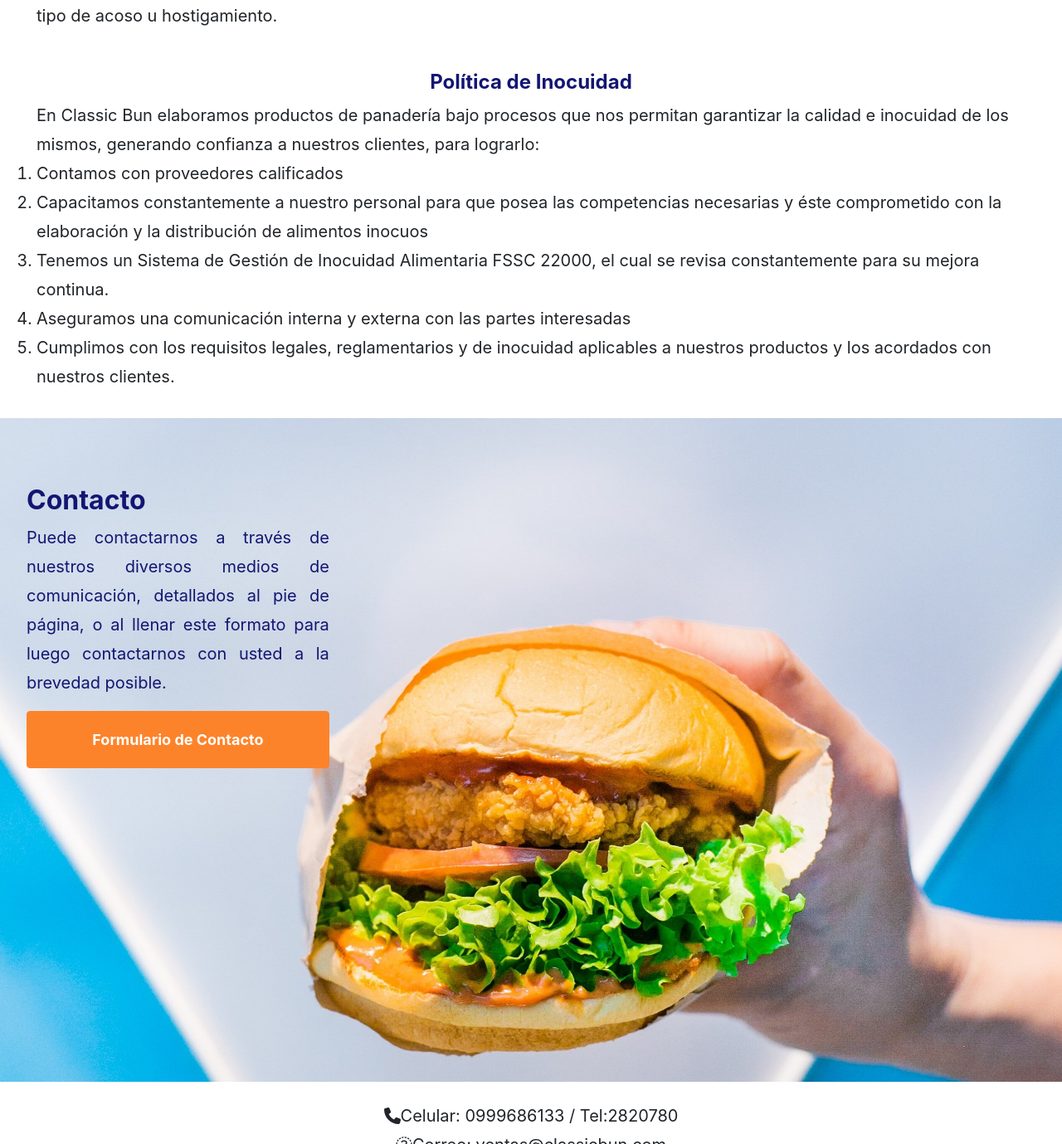
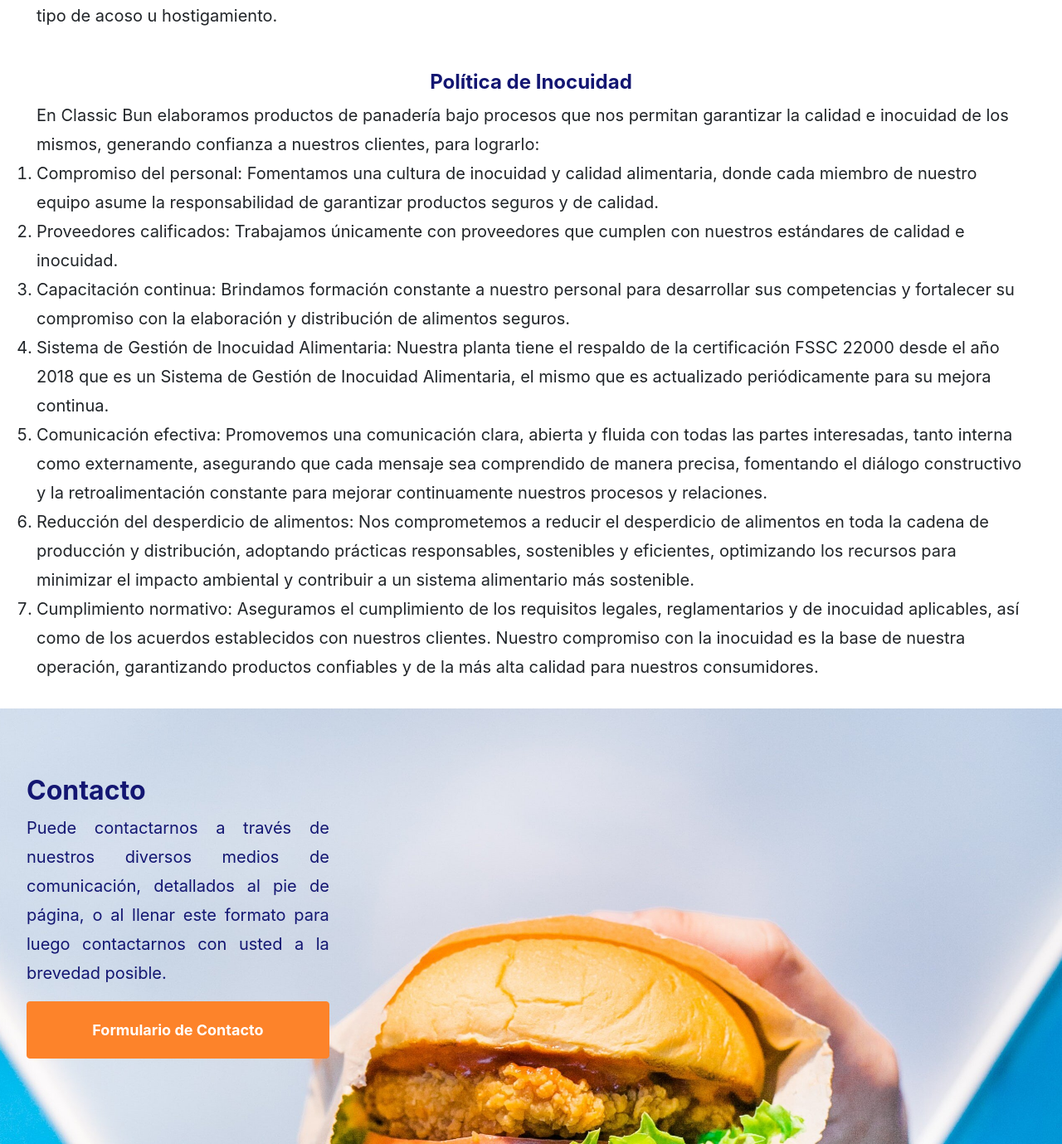
Before and after one commit to mluzuriagam/ClassicBun, a Flask app: page / in a window 1280 px wide. Shown: the part 5121-6500 px from the top of the page at 83% size. Run offline with Flask 2, Linux system fonts and the light colour scheme; some libraries are stand-ins or nearby versions.

Commit message:
Update index.html

```diff
--- a/templates/index.html
+++ b/templates/index.html
@@ -404,7 +404,7 @@
         </div>
         <div class="collapse" id="ethics">
             <div class="card card-body" style="text-align:justify">
-                <p>El presente código tiene como objetivo reafirmar las acciones y decisiones basadas en nuestros valores corporativos aplicando una conducta integra, respetuosa, honesta y diligente en todas las áreas de la empresa permitiendo una conservación y control adecuado de los distintos niveles de gestión. Para Classic Bun el cumplimiento de las leyes, reglamentos y normas aplicables en todas las operaciones de la organización es estrictamente indispensable incluyendo, pero no limitándose a las leyes naciones anti-corrupción, anti-sobornos, lavado de activos y financiación del terrorismo. Realizamos de manera íntegra y correcta la información contable y financiera; y tratamos los datos personales e información privilegiada y confidencial de nuestros clientes y empleados con ética y responsabilidad, sin divulgar a personal no autorizado.</p>
+                <p>El presente código tiene como objetivo reafirmar las acciones y decisiones basadas en nuestros valores corporativos aplicando una conducta integra, respetuosa, honesta y diligente en todas las áreas de la empresa permitiendo una conservación y control adecuado de los distintos niveles de gestión. Para Classic Bun el cumplimiento de las leyes, reglamentos y normas aplicables en todas las operaciones de la organización es estrictamente indispensable incluyendo, pero no limitándose a las leyes naciones anticorrupción, antisoborno, lavado de activos y financiación del terrorismo. Realizamos de manera íntegra y correcta la información contable y financiera; y tratamos los datos personales e información privilegiada y confidencial de nuestros clientes y empleados con ética y responsabilidad, sin divulgar a personal no autorizado.</p>
                 <p>En Classic Bun no se discrimina ni se realiza distinción que no sea objetiva por motivo de origen, raza, edad, sexo, genero, religión, orientación sexual, estado civil, social o económico. No se permite el trabajo infantil ni forzoso y, además no se tolera ningún tipo de conducta ya sea física, verbal o visual que arremeta contra la dignidad, integridad y respeto sancionando todo tipo de acoso u hostigamiento.</p>
             </div>
         </div>
@@ -461,12 +461,15 @@ Nuestro compromiso con la inocuidad es la base de nuestra operación, garantizan
             <h4 style="text-align: center;">Política de Inocuidad</h4>
             <p class="">En Classic Bun elaboramos productos de panadería bajo procesos que nos permitan garantizar la calidad e inocuidad de los mismos, generando confianza a nuestros clientes, para lograrlo:</p>
             <ol class="">
-                <li>Contamos con proveedores calificados</li>
-                <li>Capacitamos constantemente a nuestro personal para que posea las competencias necesarias y éste comprometido con la elaboración y la distribución de alimentos inocuos</li>
-                <li>Tenemos un Sistema de Gestión de Inocuidad Alimentaria FSSC 22000, el cual se revisa constantemente para su mejora continua. </li>
-                <li>Aseguramos una comunicación interna y externa con las partes interesadas</li>
-                <li>Cumplimos con los requisitos legales, reglamentarios y de inocuidad aplicables a nuestros productos y los acordados con nuestros clientes.</li>
-            </ol>
+                    <li>Compromiso del personal: Fomentamos una cultura de inocuidad y calidad alimentaria, donde cada miembro de nuestro equipo asume la responsabilidad de garantizar productos seguros y de calidad.</li>
+                    <li>Proveedores calificados: Trabajamos únicamente con proveedores que cumplen con nuestros estándares de calidad e inocuidad.</li>
+                    <li>Capacitación continua: Brindamos formación constante a nuestro personal para desarrollar sus competencias y fortalecer su compromiso con la elaboración y distribución de alimentos seguros.</li>
+                    <li>Sistema de Gestión de Inocuidad Alimentaria: Nuestra planta tiene el respaldo de la certificación FSSC 22000 desde el año 2018 que es un Sistema de Gestión de Inocuidad Alimentaria, el mismo que es actualizado periódicamente para su mejora continua.</li>
+                    <li>Comunicación efectiva: Promovemos una comunicación clara, abierta y fluida con todas las partes interesadas, tanto interna como externamente, asegurando que cada mensaje sea comprendido de manera precisa, fomentando el diálogo constructivo y la retroalimentación constante para mejorar continuamente nuestros procesos y relaciones.</li>
+                    <li>Reducción del desperdicio de alimentos:  Nos comprometemos a reducir el desperdicio de alimentos en toda la cadena de producción y distribución, adoptando prácticas responsables, sostenibles y eficientes, optimizando los   recursos para minimizar el impacto ambiental y contribuir a un sistema alimentario más sostenible.</li>
+                    <li>Cumplimiento normativo: Aseguramos el cumplimiento de los requisitos legales, reglamentarios y de inocuidad aplicables, así como de los acuerdos establecidos con nuestros clientes.
+Nuestro compromiso con la inocuidad es la base de nuestra operación, garantizando productos confiables y de la más alta calidad para nuestros consumidores.</li>
+                </ol>
         </div>
     </div>
 </section>
```
